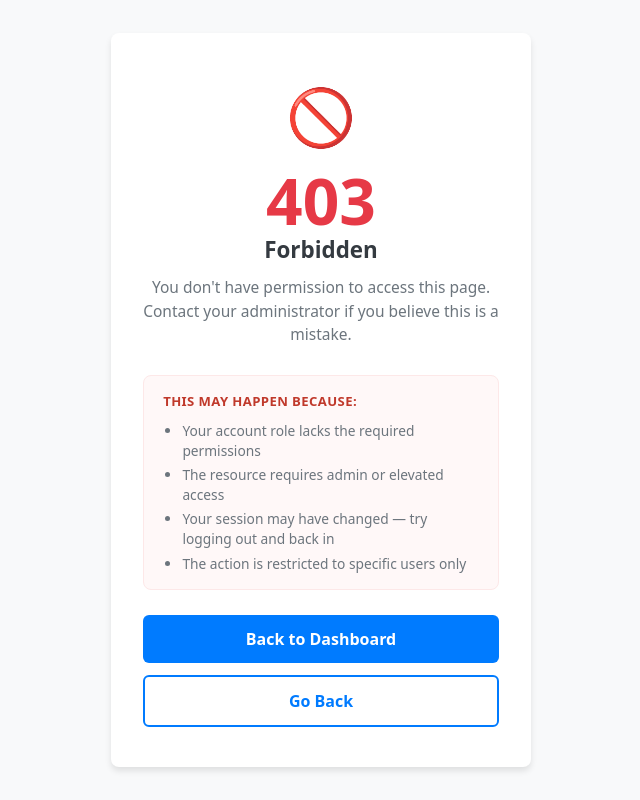
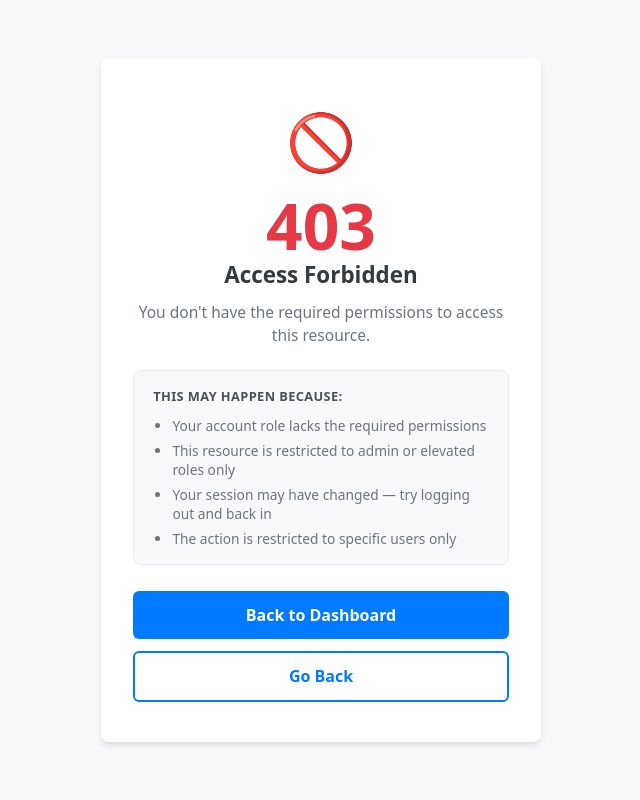
Before and after one commit to techMRB/demologinapp, a React (Create React App) app: page /forbidden in a window 1280 px wide. Shown: the whole page, without its empty margins (319-959 px from the left). Built offline with nearby package versions, Linux system fonts and the light colour scheme; no server answers.

Commit message:
centralize error system

```diff
--- a/src/components/CanAccess.jsx
+++ b/src/components/CanAccess.jsx
@@ -1,11 +1,11 @@
 import { Navigate } from "react-router-dom";
 import { useAuth } from "../context/AuthContext";
 
-const CanAccess = ({ roles, children, variant = 0 }) => {
+const CanAccess = ({ roles, children }) => {
     const { hasRole } = useAuth();
     return hasRole(...roles)
         ? children
-        : <Navigate to="/forbidden" state={{ variant }} replace />;
+        : <Navigate to="/forbidden" state={{ type: 403 }} replace />;
 };
 
 export default CanAccess;
--- a/src/components/RouteGuard.jsx
+++ b/src/components/RouteGuard.jsx
@@ -5,7 +5,7 @@ const RouteGuard = ({ children, roles }) => {
   const { isAuthenticated, isLoading, hasRole } = useAuth();
 
   if(isLoading) return null;
-  if(!isAuthenticated) return <Navigate to="/login" replace />;
+  if(!isAuthenticated) return <Navigate to="/" replace />;
   if(roles && !hasRole(...roles)) return <Navigate to="/unauthorized" replace />;
 
     return children;
--- a/src/components/dashboard/DashboardLayout.jsx
+++ b/src/components/dashboard/DashboardLayout.jsx
@@ -7,7 +7,7 @@ const navLinks = [
   { key: "dashboard", icon: "🏠", label: "Dashboard", path: "/dashboard" },
   { key: "users",     icon: "👥", label: "Users",     path: "/users" },
   { key: "settings",  icon: "⚙️", label: "Settings",  path: "/settings" },
-  { key: "logout",    icon: "🚪", label: "Logout",    path: null },
+  { key: "logout",    icon: "🚪", label: "Logout" },
 ];
 
 const DashboardLayout = () => {
--- /dev/null
+++ b/src/protectedRouteError/AccessError.jsx
@@ -0,0 +1,102 @@
+import React from "react";
+import { useNavigate, useLocation } from "react-router-dom";
+import "./ErrorPages.css";
+
+const ERROR_CONFIGS = {
+  401: {
+    code: "401",
+    icon: "🔒",
+    title: "Unauthorized",
+    message: "You are not authenticated to access this resource. Please log in to continue.",
+    codeClass: "code-401",
+    reasons: [
+      "You are not logged in or your session has expired",
+      "Your login credentials may have changed",
+      "Try logging out and signing in again",
+    ],
+    primaryLabel: "Go to Login",
+    primaryPath: "/",
+    secondaryLabel: null,
+  },
+  403: {
+    code: "403",
+    icon: "🚫",
+    title: "Access Forbidden",
+    message: "You don't have the required permissions to access this resource.",
+    codeClass: "code-403",
+    reasons: [
+      "Your account role lacks the required permissions",
+      "This resource is restricted to admin or elevated roles only",
+      "Your session may have changed — try logging out and back in",
+      "The action is restricted to specific users only",
+    ],
+    primaryLabel: "Back to Dashboard",
+    primaryPath: "/dashboard",
+    secondaryLabel: "Go Back",
+  },
+  404: {
+    code: "404",
+    icon: "🗺️",
+    title: "Page Not Found",
+    message: "The page you're looking for doesn't exist or has been moved.",
+    codeClass: "code-404",
+    reasons: [
+      "The URL may be incorrect or mistyped",
+      "The page may have been moved or deleted",
+      "You may not have access to view this page",
+    ],
+    primaryLabel: "Go Back",
+    primaryPath: null,
+    secondaryLabel: "Go to Login",
+  },
+};
+
+const AccessError = ({ type = 403 }) => {
+  const navigate = useNavigate();
+  const location = useLocation();
+
+  // Allow overriding type via navigation state: navigate("/access-error", { state: { type: 401 } })
+  const errorType = location.state?.type ?? type;
+  const config = ERROR_CONFIGS[errorType] ?? ERROR_CONFIGS[403];
+
+  const handlePrimary = () => {
+    if (config.primaryPath) navigate(config.primaryPath);
+    else navigate(-1);
+  };
+
+  const handleSecondary = () => {
+    if (errorType === 404) navigate("/");
+    else navigate(-1);
+  };
+
+  return (
+    <div className="error-container">
+      <div className="error-card">
+        <div className="error-icon">{config.icon}</div>
+        <h2 className={`error-code ${config.codeClass}`}>{config.code}</h2>
+        <h3 className="error-title">{config.title}</h3>
+        <p className="error-message">{config.message}</p>
+
+        <div className="ae-reasons">
+          <p className="ae-reasons-title">This may happen because:</p>
+          <ul className="ae-reasons-list">
+            {config.reasons.map((r) => <li key={r}>{r}</li>)}
+          </ul>
+        </div>
+
+        <div className="error-buttons">
+          <button className="submit-button" onClick={handlePrimary}>
+            {config.primaryLabel}
+          </button>
+          {config.secondaryLabel && (
+            <button className="outline-button" onClick={handleSecondary}>
+              {config.secondaryLabel}
+            </button>
+          )}
+        </div>
+      </div>
+    </div>
+  );
+};
+
+export default AccessError;
--- a/src/protectedRouteError/ErrorPages.css
+++ b/src/protectedRouteError/ErrorPages.css
@@ -13,7 +13,7 @@
   border-radius: 8px;
   box-shadow: 0 4px 6px rgba(0, 0, 0, 0.1);
   width: 100%;
-  max-width: 420px;
+  max-width: 440px;
   text-align: center;
 }
 
@@ -25,10 +25,14 @@
 .error-code {
   font-size: 4rem;
   font-weight: 800;
-  color: #007bff;
   margin: 0 0 0.25rem;
   line-height: 1;
 }
+
+/* Per-code colors */
+.code-401 { color: #e67e00; }
+.code-403 { color: #e63946; }
+.code-404 { color: #007bff; }
 
 .error-title {
   font-size: 1.4rem;
@@ -40,8 +44,41 @@
 .error-message {
   color: #6c757d;
   font-size: 0.97rem;
-  margin-bottom: 1.8rem;
+  margin-bottom: 1.4rem;
   line-height: 1.5;
+}
+
+/* Reasons box */
+.ae-reasons {
+  background: #f8f9fa;
+  border: 1px solid #e9ecef;
+  border-radius: 8px;
+  padding: 1rem 1.2rem;
+  margin-bottom: 1.6rem;
+  text-align: left;
+}
+
+.ae-reasons-title {
+  font-size: 0.8rem;
+  font-weight: 700;
+  color: #495057;
+  margin: 0 0 0.6rem;
+  text-transform: uppercase;
+  letter-spacing: 0.4px;
+}
+
+.ae-reasons-list {
+  margin: 0;
+  padding-left: 1.2rem;
+  display: flex;
+  flex-direction: column;
+  gap: 0.35rem;
+}
+
+.ae-reasons-list li {
+  font-size: 0.86rem;
+  color: #6c757d;
+  line-height: 1.4;
 }
 
 .error-buttons {
@@ -85,43 +122,6 @@
   color: #ffffff;
 }
 
-/* ── Forbidden (403) extras ── */
-.forbidden-code {
-  color: #e63946;
-}
-
-.forbidden-reasons {
-  background: #fff8f8;
-  border: 1px solid #fde8e8;
-  border-radius: 8px;
-  padding: 1rem 1.2rem;
-  margin-bottom: 1.6rem;
-  text-align: left;
-}
-
-.forbidden-reasons-title {
-  font-size: 0.82rem;
-  font-weight: 700;
-  color: #c0392b;
-  margin: 0 0 0.6rem;
-  text-transform: uppercase;
-  letter-spacing: 0.4px;
-}
-
-.forbidden-reasons-list {
-  margin: 0;
-  padding-left: 1.2rem;
-  display: flex;
-  flex-direction: column;
-  gap: 0.35rem;
-}
-
-.forbidden-reasons-list li {
-  font-size: 0.86rem;
-  color: #6c757d;
-  line-height: 1.4;
-}
-
 @media (max-width: 480px) {
   .error-card {
     padding: 2rem 1.25rem;
--- a/src/protectedRouteError/Forbidden.jsx
+++ b/src/protectedRouteError/Forbidden.jsx
@@ -1,72 +1,3 @@
-import React, { useState } from "react";
-import { useNavigate, useLocation } from "react-router-dom";
-import "./ErrorPages.css";
-
-const ACCESS_ERRORS = [
-  {
-    code: "403",
-    icon: "🚫",
-    title: "Forbidden",
-    message: "You don't have permission to access this page. Contact your administrator if you believe this is a mistake.",
-  },
-  {
-    code: "403",
-    icon: "👮",
-    title: "Insufficient Role",
-    message: "Your current role does not have the required privileges to perform this action.",
-  },
-  {
-    code: "403",
-    icon: "🔐",
-    title: "Resource Locked",
-    message: "This resource is restricted. You need elevated permissions to view or modify it.",
-  },
-  {
-    code: "403",
-    icon: "⛔",
-    title: "Action Not Allowed",
-    message: "You are not authorized to perform this operation. Please request access from your admin.",
-  },
-];
-
-const Forbidden = () => {
-  const navigate = useNavigate();
-  const location = useLocation();
-
-  // Allow passing a specific variant via location state, default to first
-  const variant = location.state?.variant ?? 0;
-  const [active] = useState(Math.min(variant, ACCESS_ERRORS.length - 1));
-  const { code, icon, title, message } = ACCESS_ERRORS[active];
-
-  return (
-    <div className="error-container">
-      <div className="error-card">
-        <div className="error-icon">{icon}</div>
-        <h2 className="error-code forbidden-code">{code}</h2>
-        <h3 className="error-title">{title}</h3>
-        <p className="error-message">{message}</p>
-
-        <div className="forbidden-reasons">
-          <p className="forbidden-reasons-title">This may happen because:</p>
-          <ul className="forbidden-reasons-list">
-            <li>Your account role lacks the required permissions</li>
-            <li>The resource requires admin or elevated access</li>
-            <li>Your session may have changed — try logging out and back in</li>
-            <li>The action is restricted to specific users only</li>
-          </ul>
-        </div>
-
-        <div className="error-buttons">
-          <button className="submit-button" onClick={() => navigate("/dashboard")}>
-            Back to Dashboard
-          </button>
-          <button className="outline-button" onClick={() => navigate(-1)}>
-            Go Back
-          </button>
-        </div>
-      </div>
-    </div>
-  );
-};
-
+import AccessError from "./AccessError";
+const Forbidden = () => <AccessError type={403} />;
 export default Forbidden;
--- a/src/protectedRoutes/protectedRoutes.jsx
+++ b/src/protectedRoutes/protectedRoutes.jsx
@@ -14,7 +14,7 @@ const ProtectedRoutes = () => {
 
   if (!isAuthenticated) {
     console.log("User is not authenticated. Redirecting to /unauthorized.", isAuthenticated);
-    return <Navigate to="/unauthorized" replace />;
+    return <Navigate to="/" replace />;
   }
 
   return <Outlet />;
--- a/src/utils/idleTimer.js
+++ b/src/utils/idleTimer.js
@@ -1,6 +1,6 @@
 import { useEffect, useRef, useCallback } from "react";
-const ONE_HOUR_IN_MS = 30 * 1000;
-const CHECK_EVERY_MS = 2 * 1000;
+const ONE_HOUR_IN_MS = 60 * 60 * 1000;
+const CHECK_EVERY_MS = 30 * 1000;
 const ACTIVITY_EVENTS = ["mousemove", "mousedown", "keydown", "scroll", "touchstart"];
 export const useIdleTimer = (onIdle, isEnabled) => {
     const lastActivityTime = useRef(Date.now());
```
Also changed, not shown: src/protectedRouteError/NotFound.jsx (+2 -29 lines), src/protectedRouteError/Unauthorized.jsx (+2 -24 lines).
